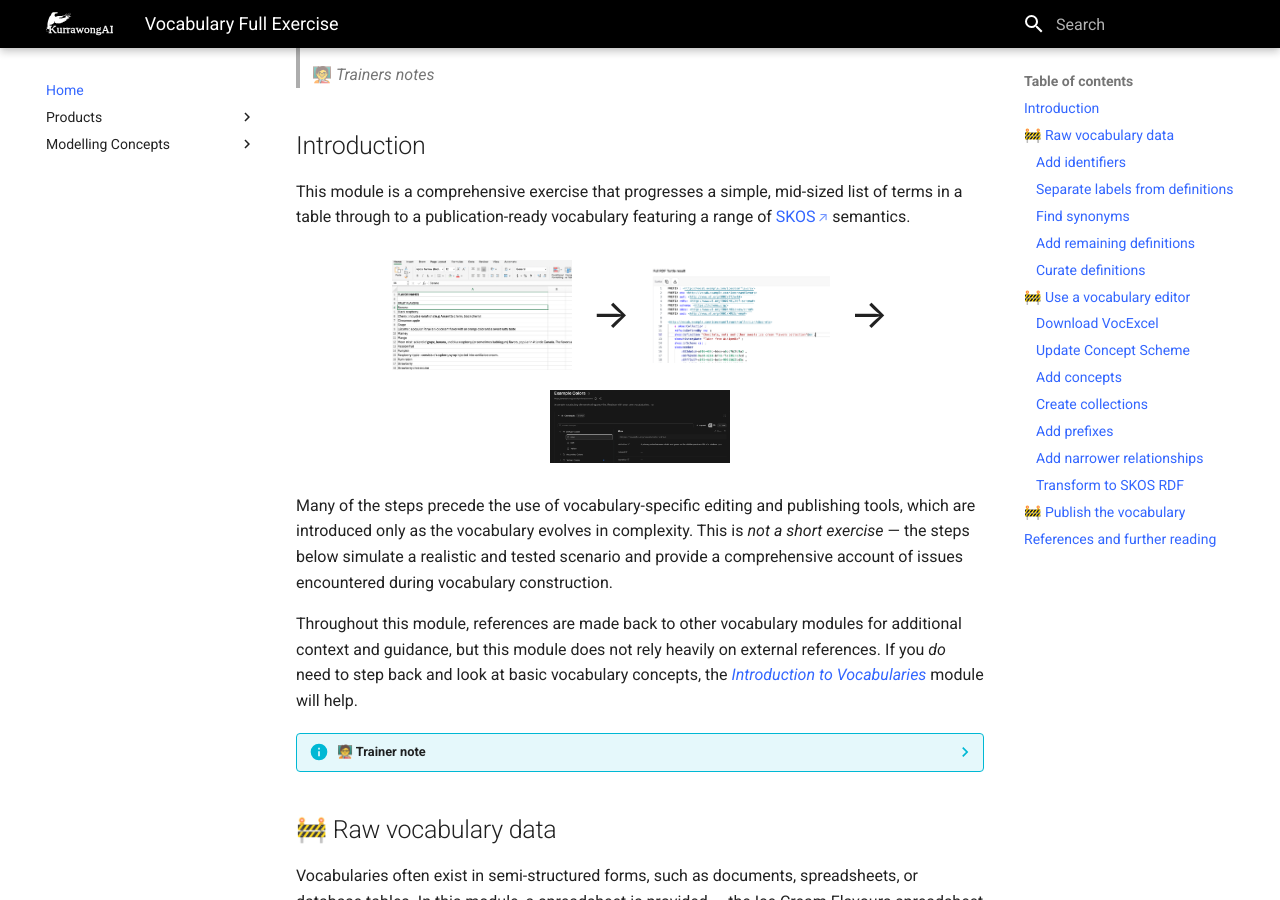
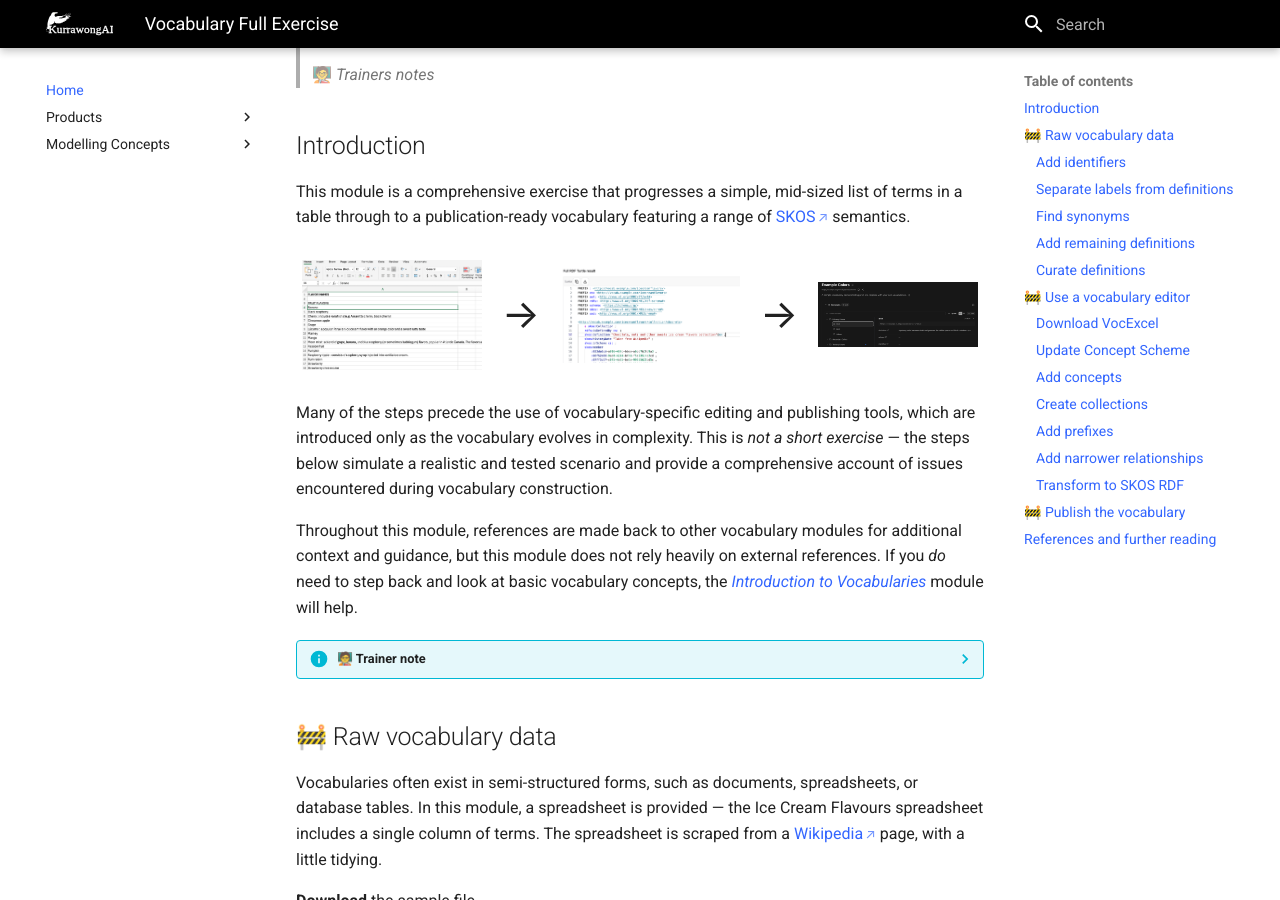
Before and after one commit to Kurrawong/docs, an MkDocs documentation site: the page built from docs/concepts/vocabs/vocab-full-exercise.md, in a window 1280 px wide and 900 px high, scrolled down 462 px. Built offline with MkDocs 1.6.1 and Material for MkDocs 9.7.7, drawn with Linux system fonts in a browser that asks for light colours.

Commit message:
Update vocab-full-exercise.md

```diff
--- a/docs/concepts/vocabs/vocab-full-exercise.md
+++ b/docs/concepts/vocabs/vocab-full-exercise.md
@@ -26,7 +26,7 @@
   <div style="font-size: 2rem;">→</div>
   <img src="/assets/3rdparty/images/turtle-output.png" style="max-width: 180px; height: auto;">
   <div style="font-size: 2rem;">→</div>
-  <img src="/assets/3rdparty/images/prez-lite-example.png" style="max-width: 180px; height: auto;">
+  <img src="/assets/3rdparty/images/prez-lite-example.png" style="max-width: 160px; height: auto;">
 </div>
 
 Many of the steps precede the use of vocabulary-specific editing and publishing tools, which are introduced only as the vocabulary evolves in complexity. This is _not a short exercise_ — the steps below simulate a realistic and tested scenario and provide a comprehensive account of issues encountered during vocabulary construction.
```
